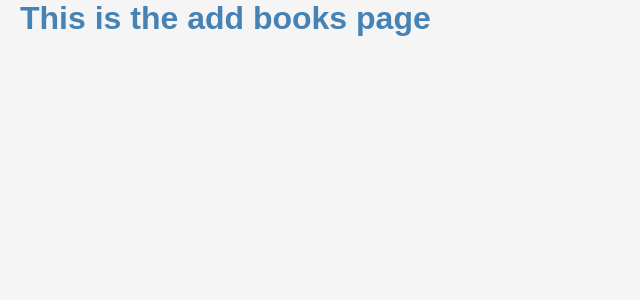
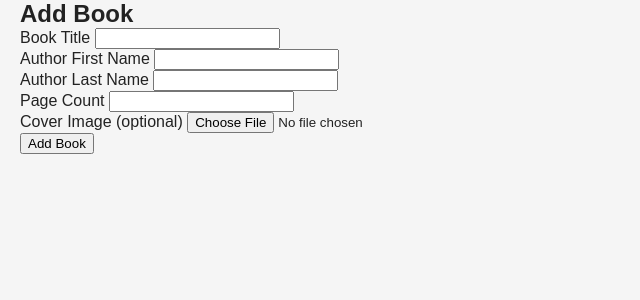
Before and after one commit to BryanMurphy02/digitalLibrary, a Flask app: page /add_books in a window 1280 px wide. Shown: the part 55-355 px from the top of the page, without its empty margins (0-640 px from the left). Run offline with Flask 3, Linux system fonts and the light colour scheme; the visitor is signed in with stand-in values (Sample User, id 1); some libraries are stand-ins or nearby versions.

Commit message:
Basic adding a book works

```diff
--- a/app.py
+++ b/app.py
@@ -4,6 +4,9 @@ from flask import Flask, render_template
 from flask import request, redirect, url_for, flash
 from werkzeug.security import generate_password_hash, check_password_hash
 from flask_login import LoginManager, login_user, logout_user, login_required, current_user
+from werkzeug.utils import secure_filename
+import uuid
+import os
 
 from routes import master_route, user_route
 
@@ -52,7 +55,42 @@ def reading_calendar():
 @app.route('/add_books', methods=['GET', 'POST'])
 @login_required
 def add_books():
+    if request.method == 'POST':
+        book_title = request.form.get('book_title')
+        author_first_name = request.form.get('author_first_name')
+        author_last_name = request.form.get('author_last_name')
+        page_count = request.form.get('page_count') or None
+
+        cover_file = request.files.get('cover') or None
+
+        if not book_title or not author_first_name or not author_last_name:
+            flash("Title and author fields are required.")
+            return redirect(url_for('add_books'))
+
+        cover_path = None
+        if cover_file and cover_file.filename:
+            filename = secure_filename(cover_file.filename)
+            ext = filename.rsplit('.', 1)[1]
+
+            filename = f"{uuid.uuid4()}.{ext}"
+            cover_path = f"images/books/{filename}"
+
+            cover_file.save(os.path.join("static", cover_path))
+
+        master_route.add_book(
+            book_title,
+            author_first_name,
+            author_last_name,
+            page_count,
+            cover_path
+        )
+
+        flash("Book added successfully!")
+        return redirect(url_for('add_books'))
+
     return render_template("add_books.html")
+
+
 
 @app.route('/login', methods=['GET', 'POST'])
 def login():
--- a/routes/master_route.py
+++ b/routes/master_route.py
@@ -117,3 +117,9 @@ def get_dict_value(data, column: str):
     if not data:
         return None
     return data[0].get(column)
+
+
+
+# adding books to the database from the front end
+def add_book(book_title, author_first_name, author_last_name, page_count=None, cover_path=None):
+    book_service.add_book(book_title, author_first_name, author_last_name, cover_path, page_count)
--- a/templates/add_books.html
+++ b/templates/add_books.html
@@ -6,9 +6,39 @@ My App
 
 {% block content %}
 
+<h2>Add Book</h2>
 
+<form method="POST" action="{{ url_for('add_books') }}" enctype="multipart/form-data">
 
-<h1>This is the add books page</h1>
+    <div>
+        <label for="book_title">Book Title</label>
+        <input type="text" id="book_title" name="book_title" required>
+    </div>
+
+    <div>
+        <label for="author_first_name">Author First Name</label>
+        <input type="text" id="author_first_name" name="author_first_name" required>
+    </div>
+
+    <div>
+        <label for="author_last_name">Author Last Name</label>
+        <input type="text" id="author_last_name" name="author_last_name" required>
+    </div>
+
+    <div>
+        <label for="page_count">Page Count</label>
+        <input type="number" id="page_count" name="page_count" min="1">
+    </div>
+
+    <div>
+        <label for="cover">Cover Image (optional)</label>
+        <input type="file" id="cover" name="cover" accept="image/*">
+    </div>
+
+    <button type="submit">Add Book</button>
+
+</form>
+
 
 
 {% endblock %}
```
Also changed, not shown: static/images/books/20de412e-a3a0-46db-b094-778f8927591c.jpg (added), static/images/books/242369155.jpg (added), static/images/books/5144d6ae-6c91-4bfc-8be7-6bcecfb5ac66.jpg (added), static/images/books/f4c2a456-e3ff-4ec6-b1fd-0f8f77a5be94.jpg (added).
